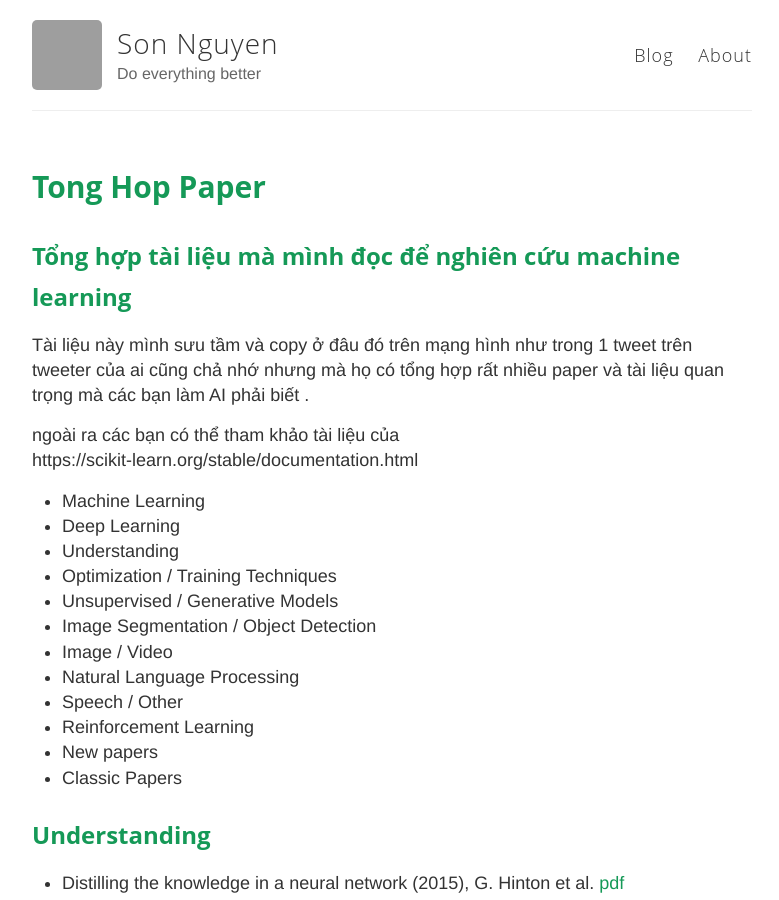
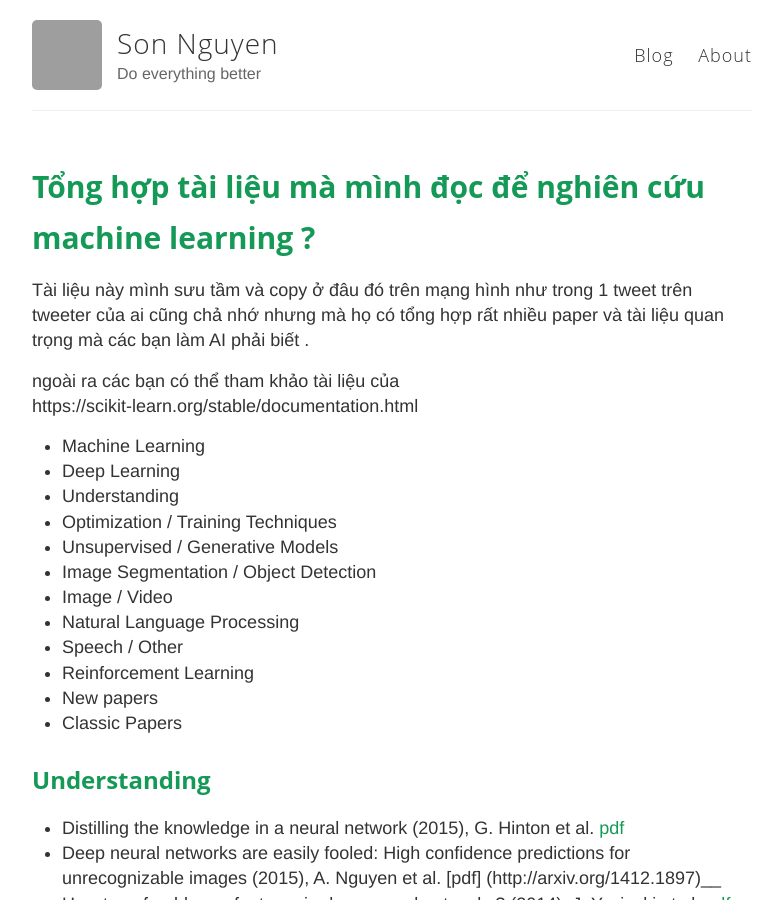
Before and after one commit to sonnhfit/sonnhfit.github.io, a Jekyll site: the page built from _posts/2019-5-6-tong-hop-paper-hoc-machine-learning.md, in a window 1280 px wide and 900 px high. Shown: the whole window, without its empty margins (248-1027 px from the left). Built offline with Jekyll 4.4.1, drawn with Linux system fonts in a browser that asks for light colours; our own code applies the rules of GitHub Pages for plain Markdown files; some of the changed lines change nothing that is shown; grey boxes are pictures that could not be loaded.

Commit message:
Create 2019-5-6-tong-hop-paper-hoc-machine-learning.md

```diff
--- a/_posts/2019-5-6-tong-hop-paper.md
+++ b/_posts/2019-5-6-tong-hop-paper-hoc-machine-learning.md
@@ -1,4 +1,7 @@
-## Tổng hợp tài liệu mà mình đọc để nghiên cứu machine learning
+---
+layout: post
+title: Tổng hợp tài liệu mà mình đọc để nghiên cứu machine learning ?
+---
 Tài liệu này mình sưu tầm và copy ở đâu đó trên mạng hình như trong 1 tweet trên tweeter của ai cũng chả nhớ nhưng mà họ có tổng hợp
 rất nhiều paper và tài liệu quan trọng mà các bạn làm AI phải biết .
 
```
